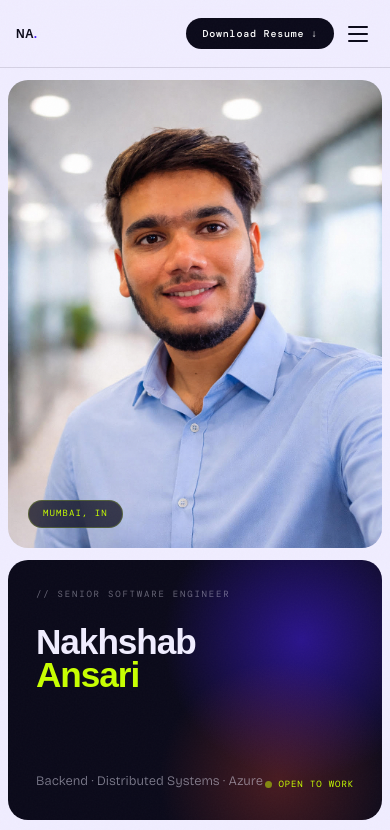
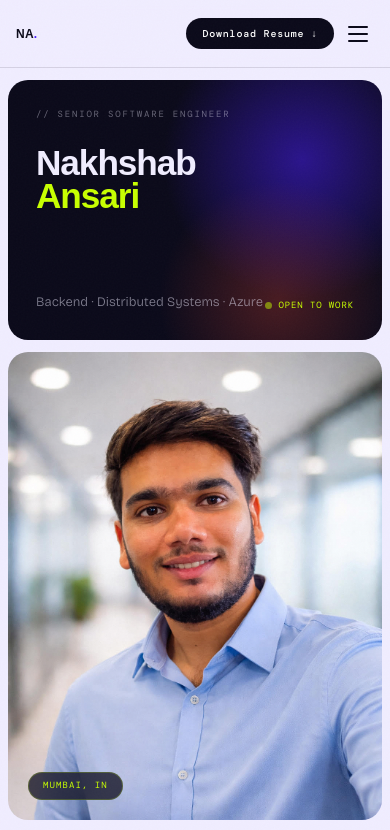
Before and after one commit to nakhshab29/nakhshab-portfolio, a React (Vite) app: page / in a window 390 px wide. Shown: the top 830 px of the page. Built offline with nearby package versions, Linux system fonts and the light colour scheme; a web font is replaced by a local one.

Commit message:
Restore 2-column mobile bento layout for a more grid-like experience

```diff
--- a/src/components/Hero.tsx
+++ b/src/components/Hero.tsx
@@ -6,7 +6,7 @@ import { metrics, skills, stackItems } from "../data/constants";
 function PhotoCard() {
   return (
     <RevealCard
-      className="col-span-1 md:col-span-4 lg:col-span-2 card-photo relative overflow-hidden rounded-[20px] aspect-[4/5] md:aspect-auto"
+      className="col-span-2 md:col-span-4 lg:col-span-2 card-photo relative overflow-hidden rounded-[20px] aspect-[4/5] md:aspect-auto"
       delay={0.05}
     >
       <motion.img
@@ -40,7 +40,7 @@ function PhotoCard() {
 function NameCard() {
   return (
     <RevealCard
-      className="col-span-1 md:col-span-12 lg:col-span-5 card-name relative overflow-hidden rounded-[20px] flex flex-col justify-between"
+      className="col-span-2 md:col-span-12 lg:col-span-5 card-name relative overflow-hidden rounded-[20px] flex flex-col justify-between"
       style={{
         background: "#0b0a1a",
         color: "#f0edff",
@@ -110,7 +110,7 @@ function NameCard() {
 function YrsCard() {
   return (
     <RevealCard
-      className="flex-1 md:col-span-4 lg:col-span-2 card-stat rounded-[20px] flex flex-col justify-between bg-lime text-ink"
+      className="col-span-1 md:col-span-4 lg:col-span-2 card-stat rounded-[20px] flex flex-col justify-between bg-lime text-ink"
       delay={0.1}
     >
       <div className="font-unbounded font-black leading-none tracking-[-0.04em] text-[2rem] md:text-[3.5rem]">
@@ -129,7 +129,7 @@ function YrsCard() {
 function LocationCard() {
   return (
     <RevealCard
-      className="flex-1 md:col-span-4 lg:col-span-3 card-stat rounded-[20px] flex flex-col justify-between bg-sky text-ink"
+      className="col-span-1 md:col-span-4 lg:col-span-3 card-stat rounded-[20px] flex flex-col justify-between bg-sky text-ink"
       delay={0.12}
     >
       <div className="text-[2rem] mb-2" role="img" aria-label="Location pin">📍</div>
@@ -172,7 +172,7 @@ function MetricCard({
 
   return (
     <RevealCard
-      className="w-full md:col-span-4 lg:col-span-4 card-metric rounded-[20px] flex flex-col justify-between"
+      className="col-span-1 md:col-span-4 lg:col-span-4 card-metric rounded-[20px] flex flex-col justify-between"
       style={{ background: t.bg }}
       delay={delay}
     >
@@ -207,7 +207,7 @@ function MetricCard({
 function SkillsCard() {
   return (
     <RevealCard
-      className="col-span-1 md:col-span-12 lg:col-span-5 card-skills rounded-[20px] bg-white text-ink"
+      className="col-span-2 md:col-span-12 lg:col-span-5 card-skills rounded-[20px] bg-white text-ink"
       delay={0.1}
     >
       <div className="font-mono text-[9px] tracking-[0.2em] uppercase opacity-50 mb-5">
@@ -294,7 +294,7 @@ function StackMarquee() {
   const doubled = [...stackItems, ...stackItems];
   return (
     <RevealCard
-      className="col-span-1 md:col-span-12 rounded-[20px] bg-white flex items-center gap-4 overflow-hidden"
+      className="col-span-2 md:col-span-12 rounded-[20px] bg-white flex items-center gap-4 overflow-hidden"
       style={{ padding: "1.25rem 2rem" }}
     >
       <span className="font-mono text-[9px] tracking-[0.15em] uppercase opacity-40 whitespace-nowrap flex-shrink-0">
@@ -320,23 +320,14 @@ function StackMarquee() {
 // ─── Hero/Bento Grid ───
 export function Hero() {
   return (
-    <div className="grid grid-cols-1 md:grid-cols-12 gap-3 lg:gap-3 grid-auto-rows-min">
+    <div className="grid grid-cols-2 md:grid-cols-12 gap-3 lg:gap-3 grid-auto-rows-min">
+      <NameCard />
       <PhotoCard />
-      <NameCard />
-
-      {/* Wrapper for side-by-side stats on mobile */}
-      <div className="flex md:contents gap-3">
-        <YrsCard />
-        <LocationCard />
-      </div>
-
-      {/* Wrapper for metric cards grid on mobile */}
-      <div className="grid grid-cols-2 md:contents gap-3">
-        {metrics.map((m, i) => (
-          <MetricCard key={m.num} {...m} delay={i * 0.05} />
-        ))}
-      </div>
-
+      <YrsCard />
+      <LocationCard />
+      {metrics.map((m, i) => (
+        <MetricCard key={m.num} {...m} delay={i * 0.05} />
+      ))}
       <SkillsCard />
       <RoleCard />
       <QuoteCard />
```
